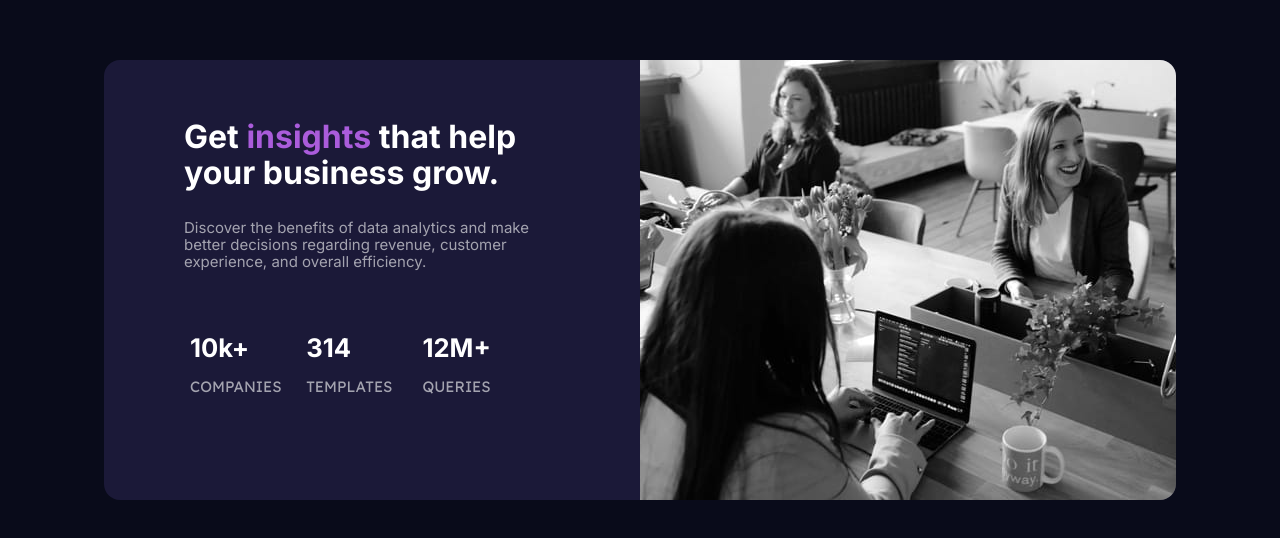
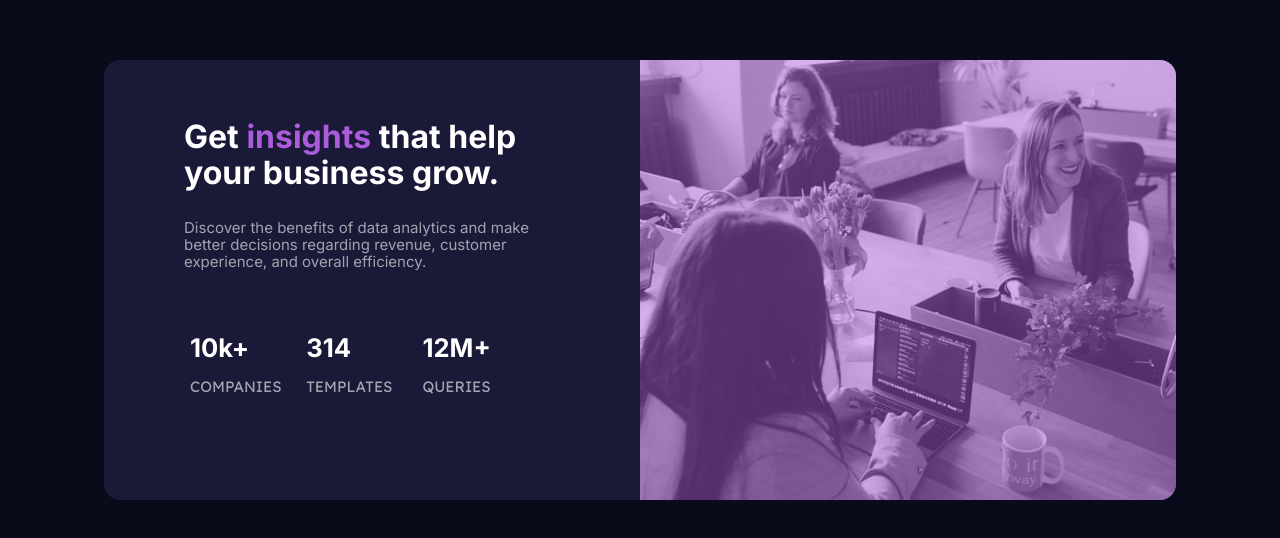
Before and after one commit to nexckycort/stats-preview-card-component-challenge, a plain HTML site: page index.html in a window 1280 px wide. Shown: the part 120-658 px from the top of the page. Drawn offline with Linux system fonts and the light colour scheme.

Commit message:
feat: color image

```diff
--- a/css/style.css
+++ b/css/style.css
@@ -38,7 +38,18 @@ body {
   font-weight: 700;
 }
 
+.card-image::before {
+  content: '';
+  position: absolute;
+  top: 0;
+  left: 0;
+  right: 0;
+  bottom: 0;
+  background-color: hsla(277, 64%, 61%, 0.479);
+}
+
 .card-image {
+  position: relative;
   float: right;
   max-width: 50%;
   width: 50%;
```
